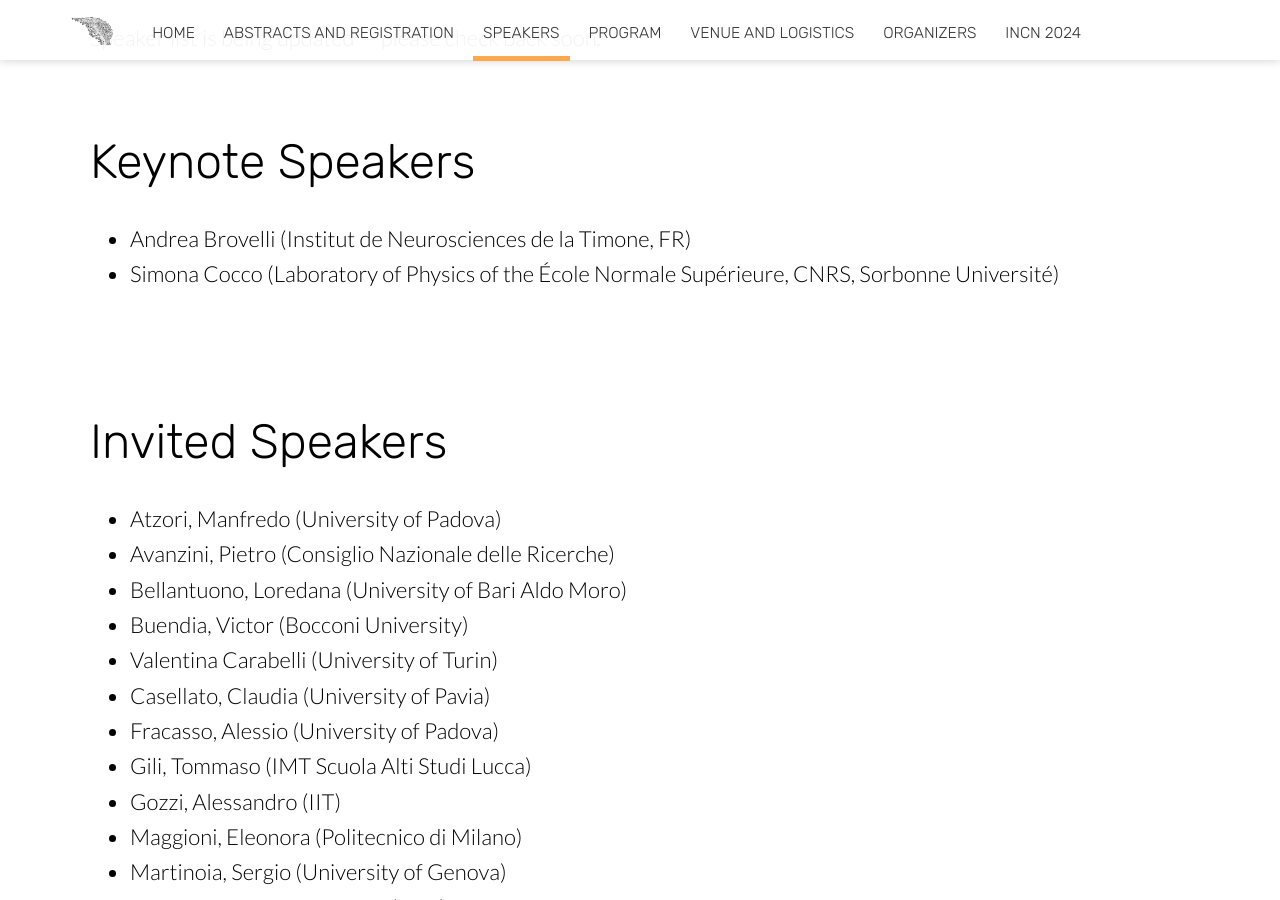
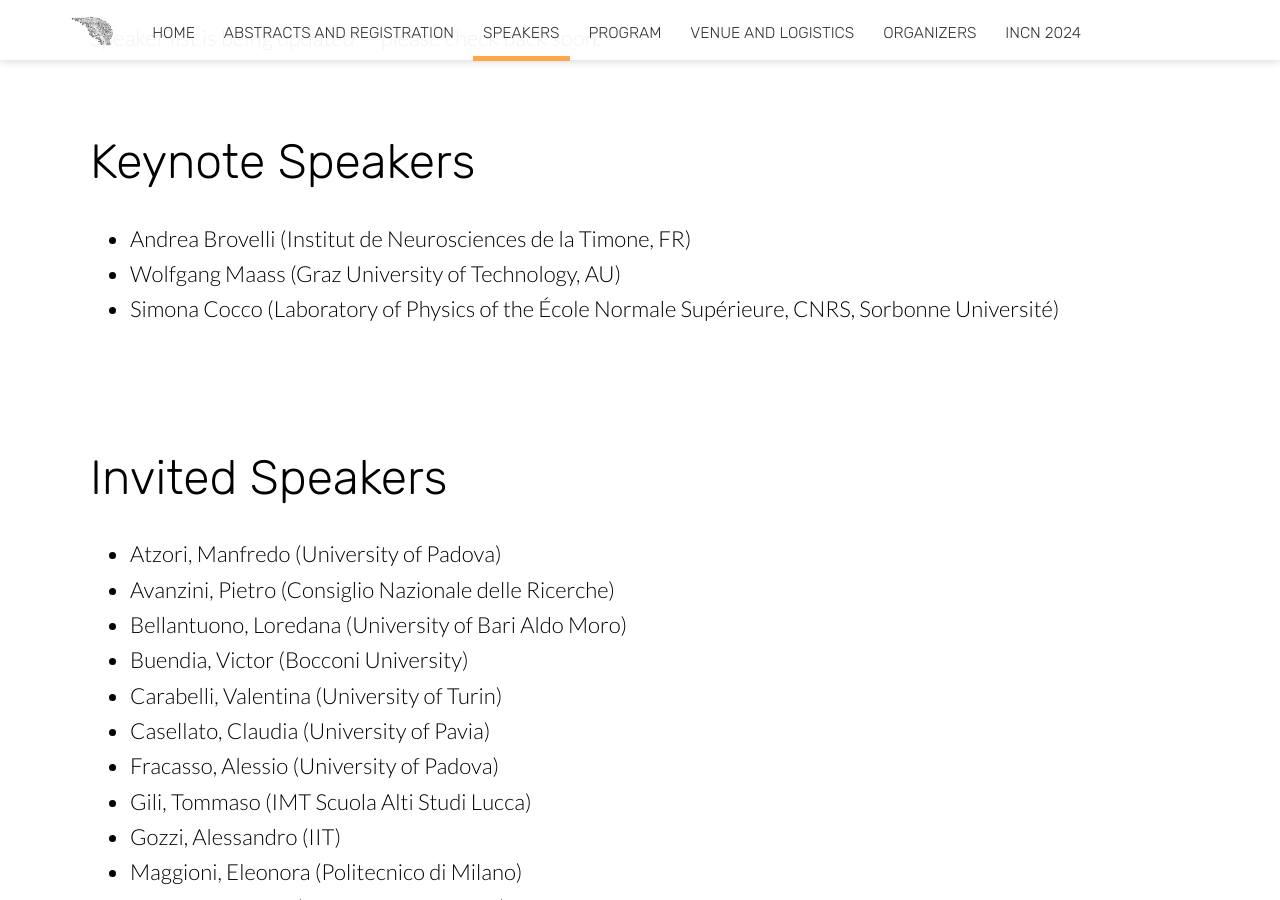
Before and after one commit to INCNgit/incn, a Jekyll site: the page built from speakers.html, in a window 1280 px wide and 900 px high, scrolled down 452 px. Built offline with Jekyll 4.4.1, drawn with Linux system fonts in a browser that asks for light colours; nearby versions of some CDN libraries.

Commit message:
speakers

```diff
--- a/speakers.html
+++ b/speakers.html
@@ -24,6 +24,7 @@ image: /images/background/backpd.png
 				<p class="editable">
 				<ul>
 					<li>Andrea Brovelli (Institut de Neurosciences de la Timone, FR)</li>
+					<li>Wolfgang Maass (Graz University of Technology, AU)</li>
 					<li>Simona Cocco (Laboratory of Physics of the École Normale Supérieure, CNRS, Sorbonne Université)</li>
 				</ul></p>
 			</div>
@@ -40,7 +41,7 @@ image: /images/background/backpd.png
 					<li>Avanzini, Pietro (Consiglio Nazionale delle Ricerche)</li>
 					<li>Bellantuono, Loredana (University of Bari Aldo Moro)</li>
 					<li>Buendia, Victor (Bocconi University)</li>
-					<li>Valentina Carabelli (University of Turin)</li>
+					<li>Carabelli, Valentina (University of Turin)</li>
 					<li>Casellato, Claudia (University of Pavia)</li>
 					<li>Fracasso, Alessio (University of Padova)</li>
 					<li>Gili, Tommaso (IMT Scuola Alti Studi Lucca)</li>
```
